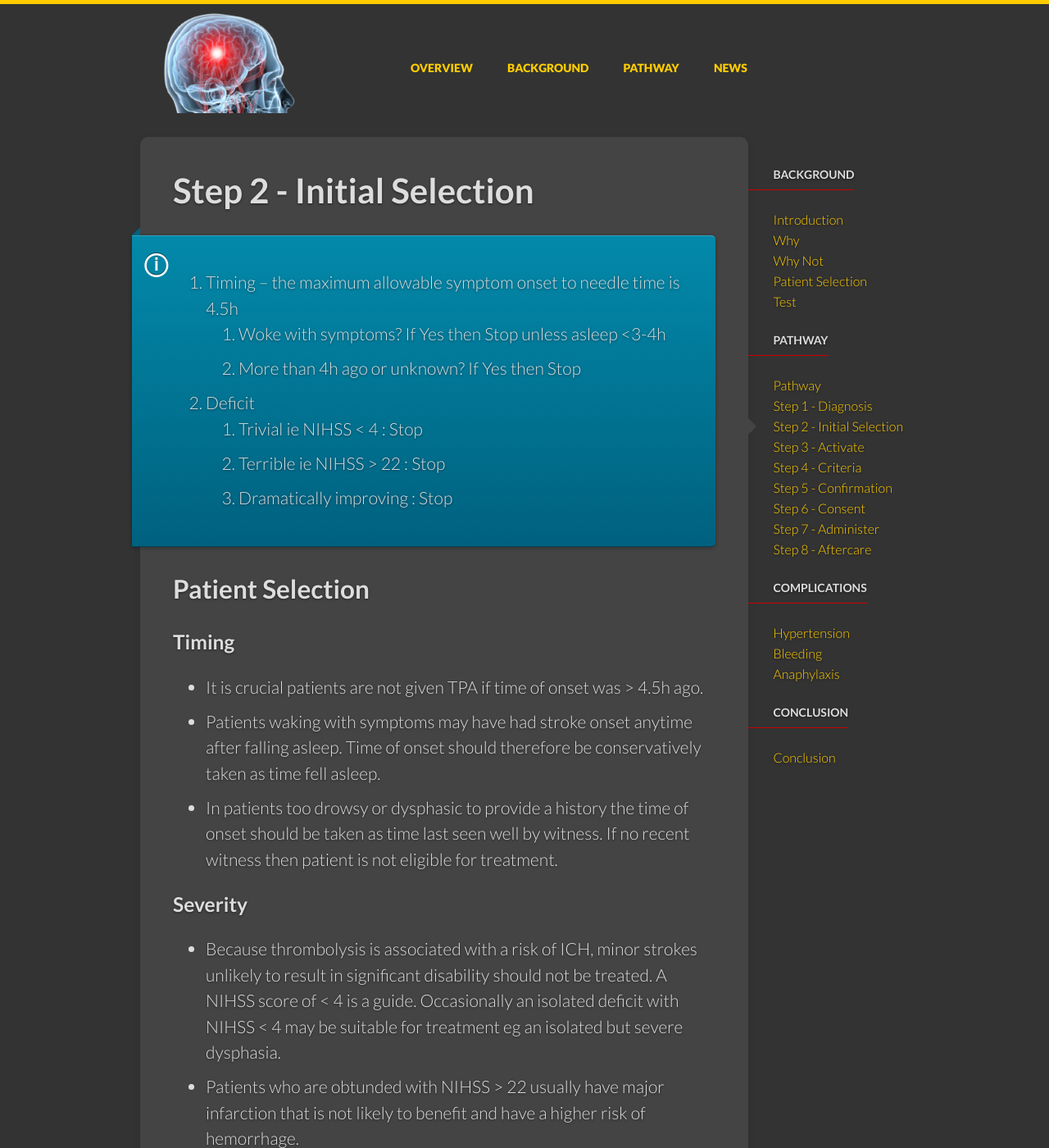
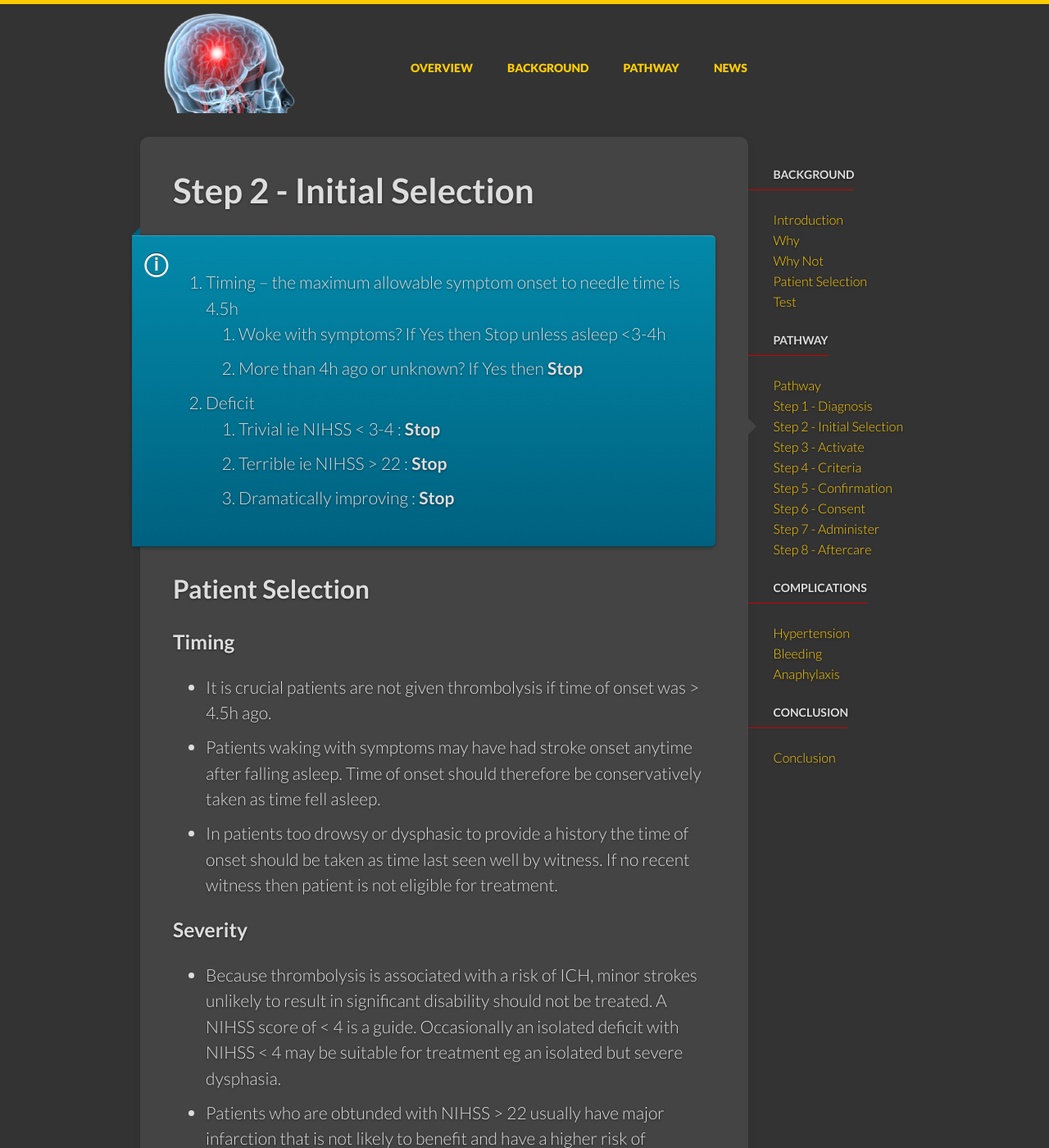
Before and after one commit to dkilfoyle/thrombolysis, a Jekyll site: the page built from docs/s2-initialselection.md, in a window 1280 px wide and 1400 px high. Shown: the whole window at 82% size. Built offline with Jekyll 4.4.1, drawn with Linux system fonts in a browser that asks for light colours; comment, search, counter and statistics services are not loaded; some of the changed text lies outside the part shown.

```diff
--- a/docs/s2-initialselection.md
+++ b/docs/s2-initialselection.md
@@ -10,18 +10,18 @@ permalink: /docs/s2initialselection/
 <div class="note info">
 1. Timing – the maximum allowable symptom onset to needle time is 4.5h
 	1. Woke with symptoms? If Yes then Stop unless asleep <3-4h
-	2. More than 4h ago or unknown? If Yes then Stop
+	2. More than 4h ago or unknown? If Yes then **Stop**
 2. Deficit
-	1. Trivial ie NIHSS < 4 : Stop
-	2. Terrible ie NIHSS > 22 : Stop
-	3. Dramatically improving : Stop
+	1. Trivial ie NIHSS < 3-4 : **Stop**
+	2. Terrible ie NIHSS > 22 : **Stop**
+	3. Dramatically improving : **Stop**
 </div>
 
 ## Patient Selection
 
 ### Timing
 
-* It is crucial patients are not given TPA if time of onset was > 4.5h ago.
+* It is crucial patients are not given thrombolysis if time of onset was > 4.5h ago.
 * Patients waking with symptoms may have had stroke onset anytime after falling asleep. Time of onset should therefore be conservatively taken as time fell asleep.
 * In patients too drowsy or dysphasic to provide a history the time of onset should be taken as time last seen well by witness. If no recent witness then patient is not eligible for treatment.
 
@@ -38,7 +38,7 @@ permalink: /docs/s2initialselection/
 * No. There is no specific age cutoff. The pathways presented here are for **adults**. For pediatric patients with acute ischemic stroke consult a pediatric neurologist.
 * He should receive thrombolysis if his CT is normal
 * No. Thrombolysis is contraindicated in this patient for 2 reasons: 1) Uncertain time of onset which could be up to 8h even with a normal CT. 2) The deficit is too severe, NIHSS > 22 (this cutoff is subject to debate).
-* TPA is contraindicated
+* Thrombolysis is contraindicated
 * Yes. Uncertain time of onset (remember, unlike a myocardiac infarct, patients will sleep through the onset of their stroke). The deficit is also too severe (although the upper limit NIHSS is a subject of debate).
 
 ### 50y old woman, smoker. 3h of acute left mild hemiparesis and dysarthria. Weakness improving in ED. CT shows subtle loss of insular ribbon consistent with acute ischemia.
@@ -49,6 +49,6 @@ permalink: /docs/s2initialselection/
 * Thrombolysis is not necessary
 * Maybe. The current deficit is mild and spontaneously improving. It is reasonable to defer thrombolysis decision for now and clinically reassess in 30 minutes. Improvement should be maintained and ongoing before thrombolysis is abandonded as some patients may initially improve slightly and then stop improving or deteriorate again.
 * Thrombolysis is contraindicated due to abnormal CT
-* No. Subtle CT findings such as loss of grey-white differentiation can be seen after 3h. These do not contraindicate TPA. Extensive acute hypodensity usually indicates a stroke > 5-6h in duration. Recheck time of onset and if in doubt discuss with radiology or on call neurologist.
+* No. Subtle CT findings such as loss of grey-white differentiation can be seen after 3h. These do not contraindicate thrombolysis. Extensive acute hypodensity usually indicates a stroke > 5-6h in duration. Recheck time of onset and if in doubt discuss with radiology or on call neurologist.
 * Reassess in 30 minutes
-* Correct. The current deficit is mild and spontaneously improving. Reasonable to defer TPA decision. Some patients will deteriorate after initial improvement and should be treated if still within the 4.5h window. Discuss with on call neurologist if uncertain.
+* Correct. The current deficit is mild and spontaneously improving. Reasonable to defer thrombolysis decision. Some patients will deteriorate after initial improvement and should be treated if still within the 4.5h window. Discuss with on call neurologist if uncertain.
```
Also changed, not shown: img/NIHSS.png.
